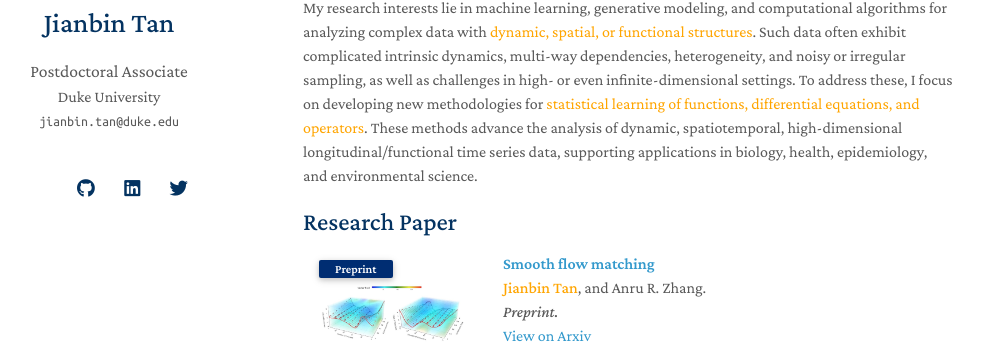
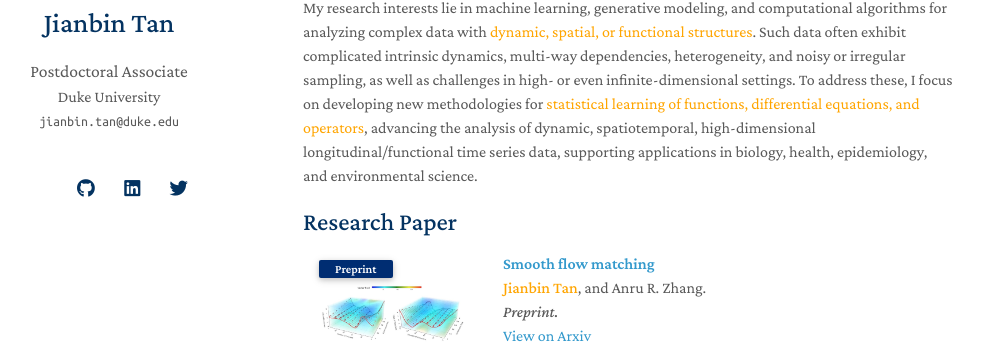
Before and after one commit to Tan-jianbin/Tan-jianbin.github.io, a Jekyll site: the page built from index.md, in a window 1280 px wide and 900 px high. Shown: the part 229-572 px from the top of the window, without its empty margins (167-1150 px from the left). Built offline with Jekyll 4.4.1, drawn with Linux system fonts in a browser that asks for light colours; nearby versions of some CDN libraries; a style sheet for code colours, icons or effects is not loaded; our own code applies the rules of GitHub Pages for plain Markdown files.

Commit message:
Update index.md

```diff
--- a/index.md
+++ b/index.md
@@ -6,5 +6,5 @@
 
 I am currently a [Postdoctoral Associate](https://biostat.duke.edu/profile/jianbin-tan) in the Department of Biostatistics & Bioinformatics, Duke University, supervised by Prof. [Anru Zhang](https://anruzhang.github.io) and Prof. [Pixu Shi](https://pixushi.github.io). I received my PhD in Statistics from Sun Yat-sen University in 2023, advised by Prof. [Hui Huang](http://cfas.ruc.edu.cn/kydw/zzyjy/hh/index.htm). I was a [visiting student](https://statlab905.github.io/author/jianbin-tan/) working with Prof. [Xueqin Wang](https://bs.ustc.edu.cn/english/profile.php?id=650) in the School of Management, USTC, in 2022.
 
-My research interests lie in machine learning, generative modeling, and computational algorithms for analyzing complex data with <span style="color: orange;">dynamic, spatial, or functional structures</span>. Such data often exhibit complicated intrinsic dynamics, multi-way dependencies, heterogeneity, and noisy or irregular sampling, as well as challenges in high- or even infinite-dimensional settings. To address these, I focus on developing new methodologies for  <span style="color: orange;">statistical learning of functions, differential equations, and operators</span>. These methods advance the analysis of dynamic, spatiotemporal, high-dimensional longitudinal/functional time series data, supporting applications in biology, health, epidemiology, and environmental science.
+My research interests lie in machine learning, generative modeling, and computational algorithms for analyzing complex data with <span style="color: orange;">dynamic, spatial, or functional structures</span>. Such data often exhibit complicated intrinsic dynamics, multi-way dependencies, heterogeneity, and noisy or irregular sampling, as well as challenges in high- or even infinite-dimensional settings. To address these, I focus on developing new methodologies for  <span style="color: orange;">statistical learning of functions, differential equations, and operators</span>, advancing the analysis of dynamic, spatiotemporal, high-dimensional longitudinal/functional time series data, supporting applications in biology, health, epidemiology, and environmental science.
 {% include_relative _includes/publications.md %}
```
